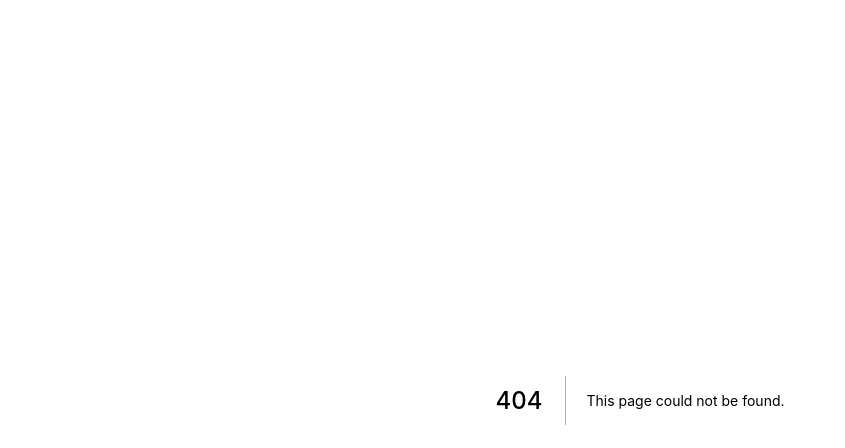
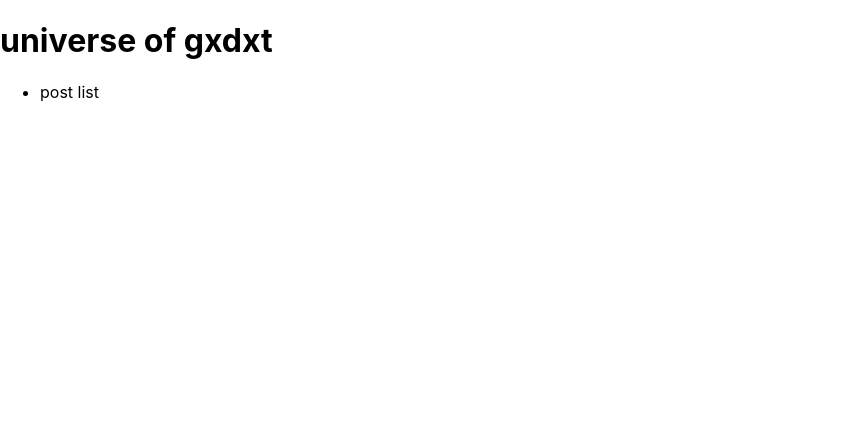
Before and after one commit to gxdxt/gxdxt-blog-front, a Next.js app: page /posts in a window 1280 px wide. Before the commit this address had no page. Shown: the top 448 px of the page, without its empty margins (0-845 px from the left). Built offline with nearby package versions, Linux system fonts and the light colour scheme.

Commit message:
feat : Post Router 생성

```diff
--- /dev/null
+++ b/pages/posts/index.jsx
@@ -0,0 +1,12 @@
+const PostListPage = () => {
+    return  (
+        <div>
+            <h1>universe of gxdxt</h1>
+            <ul>
+                <li>post list</li>
+            </ul>
+        </div>
+    )
+}
+
+export default PostListPage
```
Also changed, not shown: pages/posts/[postId].jsx (added, +27 -0 lines).
